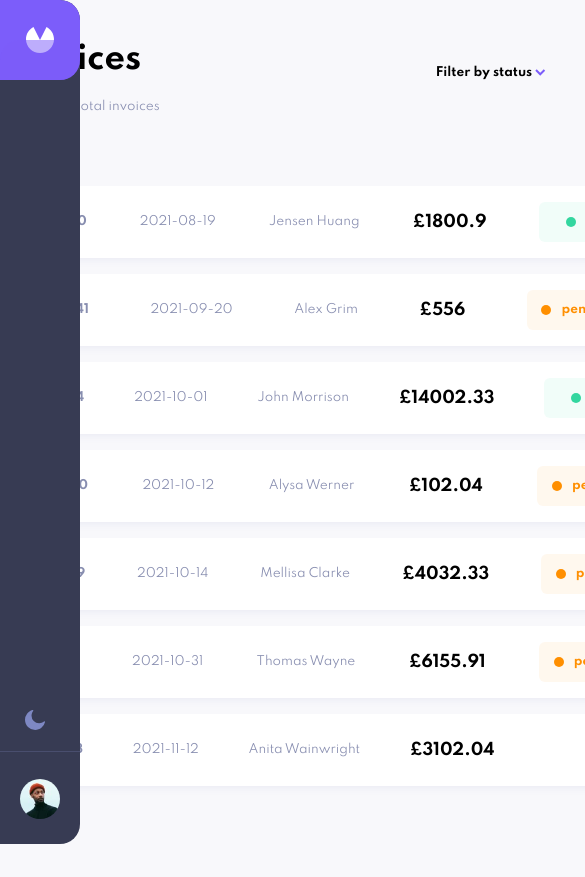
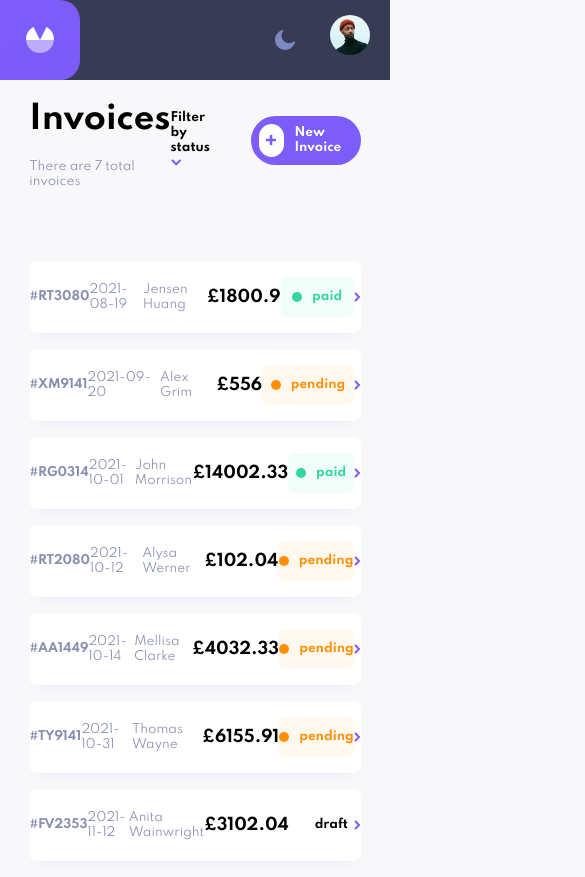
Before and after one commit to NathanNunana/invoice-app, a React (Create React App) app: page / in a window 390 px wide. Shown: the top 877 px of the page, 585 px wide, since content can reach past the window. Before the commit the page ends 844 px from the top, so only its background shows below. Built offline with nearby package versions, Linux system fonts and the light colour scheme.

Commit message:
adding responsiveness

```diff
--- a/src/components/InvoiceCard/InvoiceCard.css
+++ b/src/components/InvoiceCard/InvoiceCard.css
@@ -32,3 +32,10 @@
   font-family: "SpartanBold";
   color: var(--font-color-white);
 }
+
+
+@media only screen and (max-width: 767px) {
+  .invoice-card{
+    width: 85%;
+  }
+}
--- a/src/components/SideModal/Modal.css
+++ b/src/components/SideModal/Modal.css
@@ -21,3 +21,11 @@
     padding-left: 50px;
     overflow-y: auto;
   }
+
+  @media only screen and (max-width: 767px) {
+    .modal-main{
+      position: absolute;
+      left: 0px;
+      width: 50%;
+    }
+  }
--- a/src/components/SideNav/SideNav.css
+++ b/src/components/SideNav/SideNav.css
@@ -11,7 +11,6 @@
   justify-content: space-between;
   z-index: 9999;
 }
-
 .logo-wrapper {
   background: var(--secondary-color);
   border-radius: 0px 20px 20px 0px;
@@ -50,3 +49,51 @@
   margin: 1em 0;
   padding: 0;
 }
+
+@media only screen and (max-width: 767px) {
+  /* Apply styles only for screen sizes up to 767px */
+
+  .side-nav {
+    background: var(--primary-color);
+    position: fixed;
+    border-radius: 0px;
+    width: 100%;
+    height: 80px;
+    left: 0px;
+    top: 0px;
+    display: flex;
+    flex-direction: row;
+    justify-content: space-between;
+    align-items: center;
+    z-index: 9999;
+  }
+
+  .logo-wrapper {
+    background: var(--secondary-color);
+    border-radius: 0px 20px 20px 0px;
+    width: 80px;
+    height: 80px;
+    display: flex;
+    justify-content: center;
+    align-items: center;
+  }
+
+  .avatar {
+    height: 40px;
+    width: 40px;
+    border-radius: 24px;
+    margin: 10px 20px 20px 20px;
+  }
+
+  .icon-toggle {
+    cursor: pointer;
+  }
+
+  .separator{
+    display: flex;
+    flex-direction: row;
+    justify-content: center;
+    align-items: center;
+    gap: 20px;
+  }
+}
--- a/src/components/SideNav/SideNav.js
+++ b/src/components/SideNav/SideNav.js
@@ -33,10 +33,10 @@ const SideNav = () => {
     <>
       <div className="side-nav">
         <div className="logo-wrapper">
-        <div className="logo-container"></div>
-          <img src={Logo} alt="logo"/>
+          <div className="logo-container"></div>
+          <img src={Logo} alt="logo" />
         </div>
-        <div>
+        <div className="separator">
           <img
             src={icon}
             alt="icon"
@@ -44,7 +44,7 @@ const SideNav = () => {
             className="icon-toggle"
           />
           <hr className="divider" />
-          <img src={Avatar} className="avatar" alt="avatar"/>
+          <img src={Avatar} className="avatar" alt="avatar" />
         </div>
       </div>
     </>
--- a/src/pages/Invoices/Invoices.css
+++ b/src/pages/Invoices/Invoices.css
@@ -143,3 +143,13 @@ option{
   padding-left: 0;
   transform: translate(-50px, 10px);
 }
+
+@media only screen and (max-width: 767px) {
+  .invoice-header{
+    margin-top: 80px;
+    width: 85%;
+  }
+  .invoice-card{
+    width: 85%;
+  }
+}
--- a/src/pages/ViewInvoice/ViewInvoice.css
+++ b/src/pages/ViewInvoice/ViewInvoice.css
@@ -182,3 +182,10 @@
 .spacer{
   padding: 10px;
 }
+
+@media only screen and (max-width: 767px) {
+  .view-invoice-header, .view-invoice-content{
+    width: 80%;
+  }
+
+}
```
